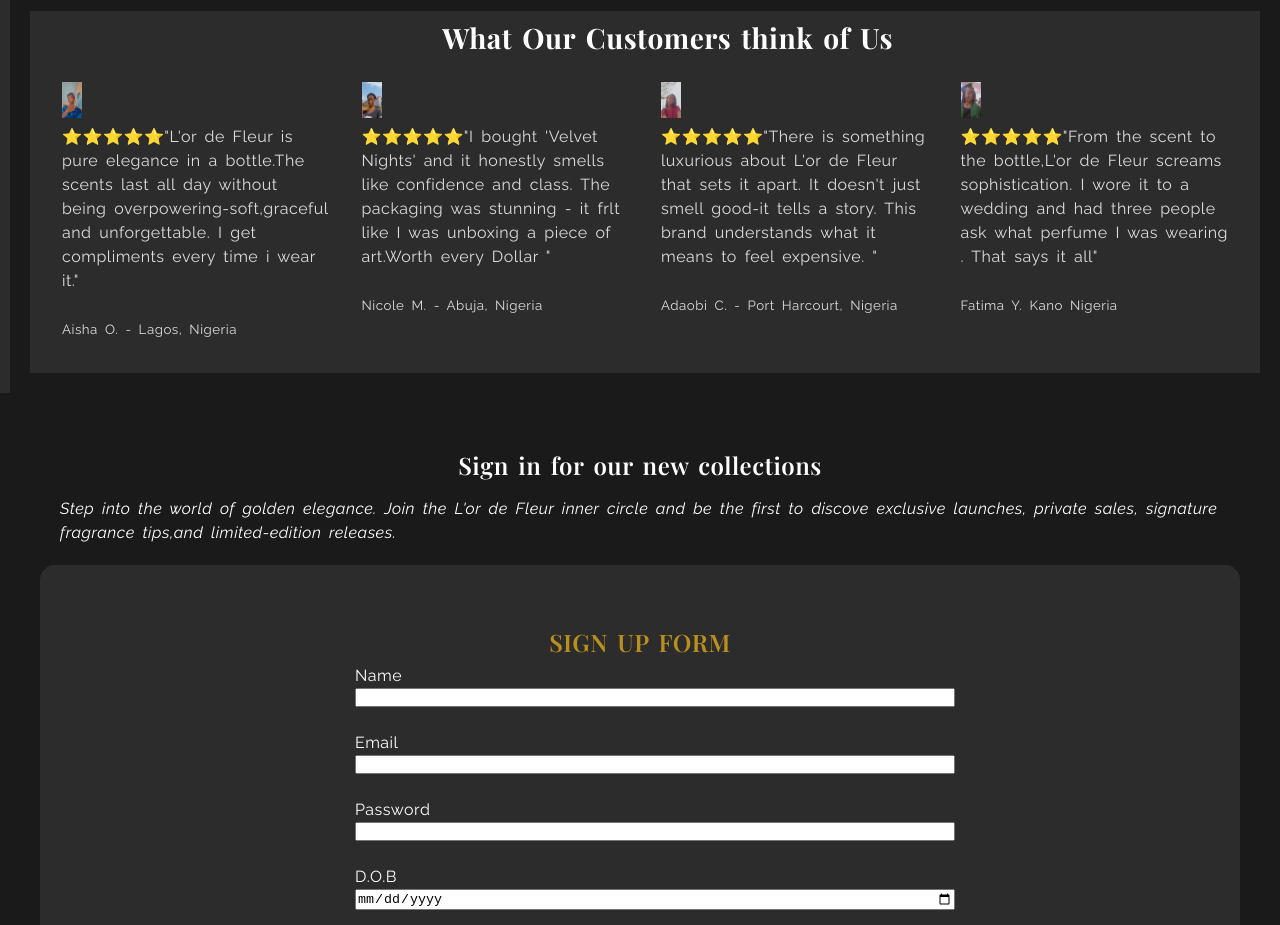
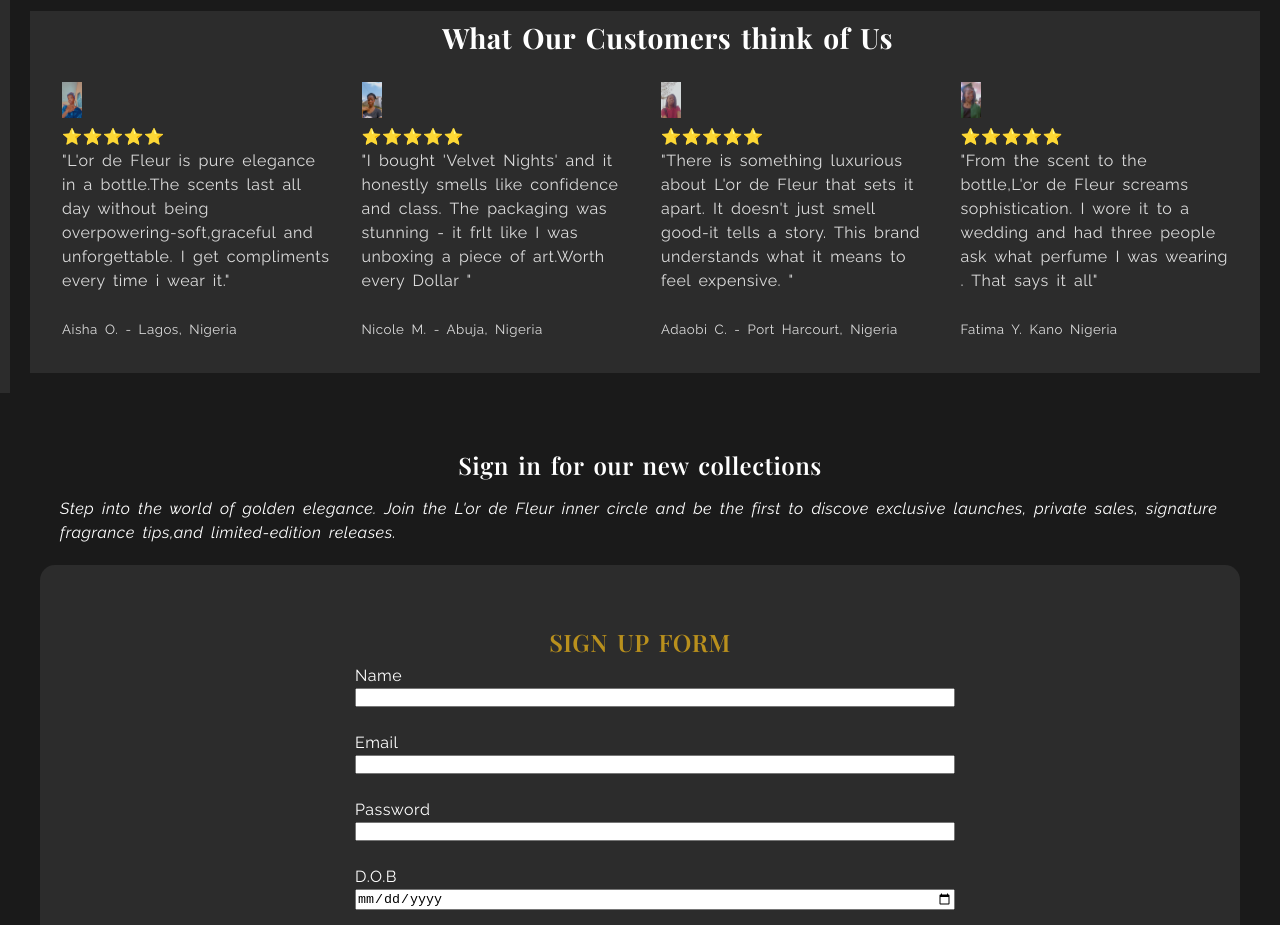
Before and after one commit to fifi-dev2009/landing-page-for-a-perfume-brand, a plain HTML site: page index.html in a window 1280 px wide. Shown: the part 2720-3645 px from the top of the page. Drawn offline with nearby package versions, Linux system fonts and the light colour scheme; a web font is replaced by a local one.

```diff
--- a/index.html
+++ b/index.html
@@ -112,7 +112,7 @@
             <div id="grid-box-1">
                 <img src="cus1.jpg" width="20px">
                 <div class="reviews">
-                    <p>&#11088;&#11088;&#11088;&#11088;&#11088;"L'or de Fleur is pure elegance in a bottle.The scents last all day without being overpowering-soft,graceful and unforgettable. I get compliments every time i wear it."</p>
+                    <p>&#11088;&#11088;&#11088;&#11088;&#11088;<br>"L'or de Fleur is pure elegance in a bottle.The scents last all day without being overpowering-soft,graceful and unforgettable. I get compliments every time i wear it."</p>
                     <br>
                     <small>Aisha O. - Lagos, Nigeria</small>
                 </div>
@@ -122,7 +122,7 @@
             <div id="grid-box-1">
                 <img src="cus2.jpg" width="20px">
                 <div class="reviews">
-                    <p>&#11088;&#11088;&#11088;&#11088;&#11088;"I bought 'Velvet Nights' and it honestly smells like confidence and class. The packaging was stunning - it frlt like I was unboxing a piece of art.Worth every Dollar "</p>
+                    <p>&#11088;&#11088;&#11088;&#11088;&#11088;<br>"I bought 'Velvet Nights' and it honestly smells like confidence and class. The packaging was stunning - it frlt like I was unboxing a piece of art.Worth every Dollar "</p>
                     <br>
                     <small>Nicole M. - Abuja, Nigeria</small>
                 </div>
@@ -131,7 +131,7 @@
             <div id="grid-box-1">
                 <img src="cus3.jpg" width="20px">
                 <div class="reviews">
-                    <p>&#11088;&#11088;&#11088;&#11088;&#11088;"There is something luxurious about L'or de Fleur that sets it apart. It doesn't just smell good-it tells a story. This brand understands what it means to feel expensive. "</p>
+                    <p>&#11088;&#11088;&#11088;&#11088;&#11088;<br>"There is something luxurious about L'or de Fleur that sets it apart. It doesn't just smell good-it tells a story. This brand understands what it means to feel expensive. "</p>
                     <br>
                     <small>Adaobi C. - Port Harcourt, Nigeria</small>
                 </div>
@@ -140,7 +140,7 @@
             <div id="grid-box-1">
                 <img src="cus4.jpg" width="20px">
                 <div class="reviews">
-                    <p>&#11088;&#11088;&#11088;&#11088;&#11088;"From the scent to the bottle,L'or de Fleur screams sophistication. I wore it to a wedding and had three people ask what perfume I was wearing . That says it all"</p>
+                    <p>&#11088;&#11088;&#11088;&#11088;&#11088; <br>"From the scent to the bottle,L'or de Fleur screams sophistication. I wore it to a wedding and had three people ask what perfume I was wearing . That says it all"</p>
                     <br>
                     <small>Fatima Y. Kano Nigeria</small>
                 </div>
```
